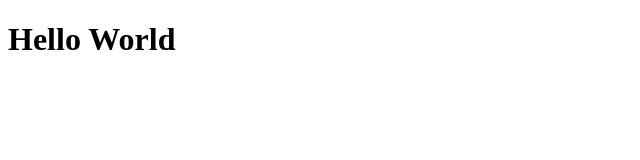
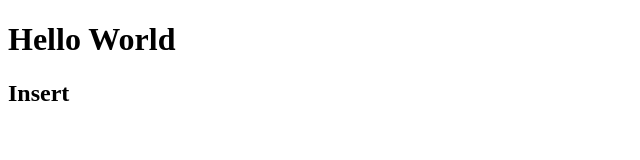
Before and after one commit to saitarn/testgit2, a plain HTML site: page index.html in a window 1280 px wide. Shown: the whole page, without its empty margins (0-640 px from the left). Drawn offline with Linux system fonts and the light colour scheme.

Commit message:
insert code h2

```diff
--- a/index.html
+++ b/index.html
@@ -6,5 +6,6 @@
 </head>
 <body>
     <h1>Hello World</h1>
+    <h2>Insert</h2>
 </body>
 </html>
```
